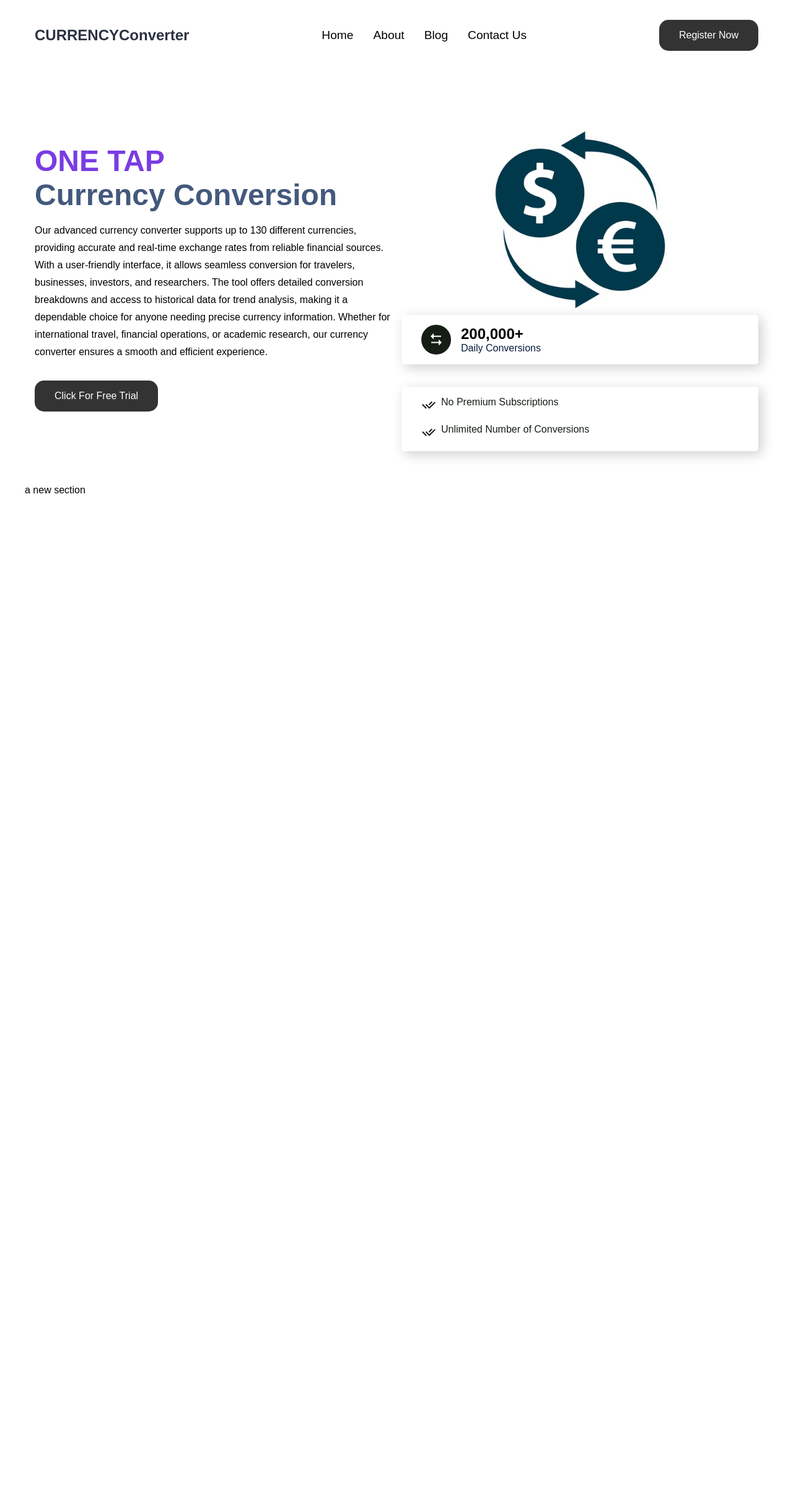
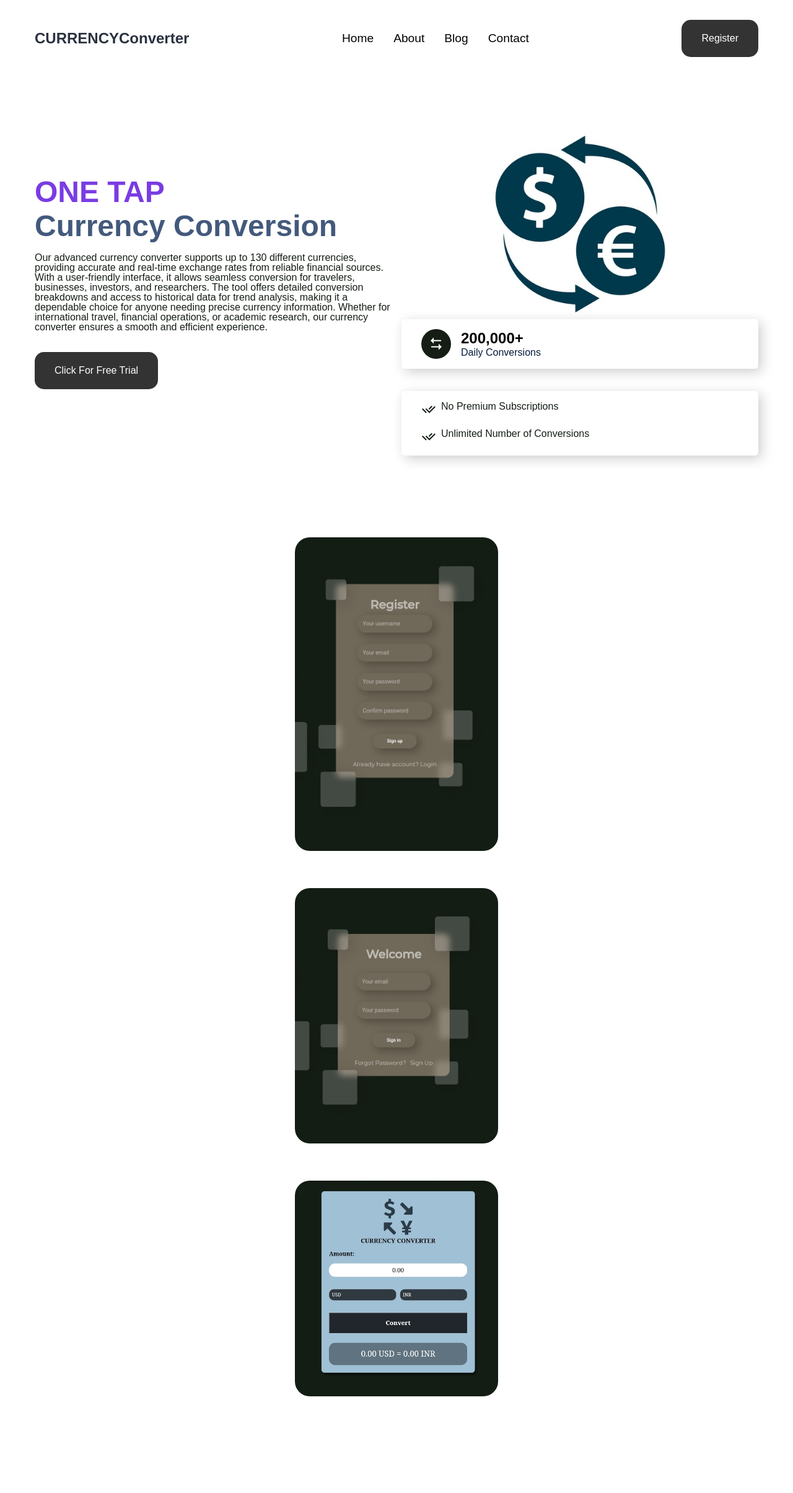
Before and after one commit to ritchie254/Alx-portfolio, a Flask app: page / in a window 1280 px wide. Shown: the whole page at 62% size. Before the commit the page ends 796 px from the top, so only its background shows below. Run offline with Flask 3, Linux system fonts and the light colour scheme; some web fonts are replaced.

Commit message:
deployment

```diff
--- a/static/styles/home.css
+++ b/static/styles/home.css
@@ -11,7 +11,7 @@ body {
 }
 
 .btn {
-	padding: 1rem 2rem;
+	padding: 1.3rem 2rem;
 	outline: none;
 	border: none;
 	font-size: 1rem;
@@ -102,8 +102,8 @@ nav {
 
 .content p {
 	margin-bottom: 2rem;
-	color: #000;
-	line-height: 1.75rem;
+	color: #141d14;
+	line-height: 1rem;
 }
 
 .image {
@@ -185,3 +185,153 @@ nav {
 	font-size: 1.5rem;
 	color: #141d14;
 }
+
+.all {
+	display: grid;
+	place-items: center;
+	margin-inline: 1.5rem;
+	padding-block: 5rem;
+}
+
+.card_container {
+	display: grid;
+	row-gap: 3.5rem;
+}
+
+.card_article {
+	position: relative;
+	/*overflow: hidden*/
+}
+
+.card_img {
+	width: 328px;
+	border-radius: 1.5rem;
+}
+
+.card_data {
+	width: 280px;
+	background-color: #fff;
+	padding: 1.5rem 2rem;
+	box-shadow: 0 8px 24px hsla(0, 0%, 0%, 0.15);
+	border-radius: 1rem;
+	position: absolute;
+	bottom: -9rem;
+	left: 0;
+	right: 0;
+	margin-inline: auto;
+	opacity: 0;
+	transition: opacity 1s 1s;
+}
+
+.card_description {
+	display: block;
+	font-size: 1rem;
+	margin-bottom: .25rem;
+}
+
+.card-title {
+	font-size: 1.3rem;
+	font-weight: 500;
+	color: #141d14;
+	margin-bottom: .75rem;
+}
+
+.card_button {
+	text-decoration: none;
+	font-size: .8rem;
+	font-weight: 500;
+	color: rgba(255,0,0,0.7);
+}
+
+.card_button:hover {
+	text-decoration: underline;
+}
+
+.card_article:hover .card_data {
+	animation: show-data 1s forwards;
+	opacity: 1;
+	transition: opacity .3s;
+}
+
+.card_article:hover {
+	animation: remove-overflow 2s forwards;
+}
+
+.card_article:not(:hover) {
+	animation: remove-overflow 2s forwards;
+}
+
+.card_article:not(:hover) .card_data{
+	        animation: remove-data 1s forwards;
+}
+
+@keyframes show-data {
+	50% {
+		transform: translateY(-10rem);
+	}
+	100% {
+		transform: translateY(-7rem);
+	}
+}
+
+@keyframes remove-overflow {
+	to {
+		overflow: initial;
+	}
+}
+
+@keyframes remove-data {
+	0% {
+		transform: translateY(-7rem);
+	}
+	50% {
+		transform: translateY(-10rem);
+	}
+	100% {
+		transform: translateY(.5rem);
+	}
+}
+
+@keyframes show-overflow {
+	0% {
+		overflow: initial;
+		pointer-events: none;
+	}
+	50% {
+		overflow: hidden;
+	}
+i
+
+@media screen and (max-width: 340px) {
+	.all {
+		margin-inline: 1rem;
+	}
+	.card_data {
+		width: 250px;
+		padding: 1rem;
+	}
+}
+
+@media screen and (max-width: 760px) {
+	.card_container {
+		grid-template-columns: repeat(2, 1fr);
+		column-gap: 1.5rem;
+	}
+}
+
+@media screen and (max-width: 1120px) {
+	.all {
+		height: 100vh;
+	}
+
+	.card_container {
+		grid-template-columns: repeat(3, 1fr);
+	}
+	.card_img {
+		width: 340px;
+	}
+	.card_data {
+		width: 316px;
+		padding-inline: 2.5rem;
+	}
+}
--- a/templates/about.html
+++ b/templates/about.html
@@ -19,7 +19,9 @@
 				</ul>
 				<button class="btn"><a href="{{ url_for('signup') }}">Register Now</a></button>
 			</nav>
-			rrfgggg
+			<div class="all">
+
+			</div>
 		</div>
 	</body>
 </html>
--- a/templates/index.html
+++ b/templates/index.html
@@ -15,9 +15,9 @@
 					<li class="link"><a href="{{ url_for('home') }}">Home</a></li>
 					<li class="link"><a href="{{ url_for('about') }}">About</a></li>
 					<li class="link"><a href="#">Blog</a></li>
-					<li class="link"><a href="#">Contact Us</a></li>
+					<li class="link"><a href="#">Contact</a></li>
 				</ul>
-				<button class="btn"><a href="{{ url_for('signup') }}">Register Now</a></button>
+				<button class="btn"><a href="{{ url_for('signup') }}">Register</a></button>
 			</nav>
 			<header class="header">
 				<div class="content">
@@ -51,7 +51,28 @@
 					</div>
 				</div>
 			</header>
-			a new section
+			<div class="all">
+				<div class="card_container">
+					<article class="card_article">
+						<img src="../static/images/1.jpg" class ="card_img">
+						<div class="card_data">
+							<span class="card_description">A sign up page for a user to create an account and also login if account already exists</span>
+							<h2 class="card_title">SIGN UP PAGE</h2>
+							<a href="#" class="card_button">Signup</a>
+						</div>
+					</article>
+					<article class="card_article">
+						<img src="../static/images/2.jpg" class ="card_img">                                                                                                                            <div class="card_data">
+							<span class="card_description">A log8n page if the user already has an account</span>                                                                                                                                          <h2 class="card_title">LOGIN PAGE</h2>
+							<a href="#" class="card_button">Login</a>                                                                                                                                    </div>
+					</article>
+					<article class="card_article">
+						<img src="../static/images/3.jpg" class ="card_img">                                                                                                                            <div class="card_data">
+							<span class="card_description">The actual currency converter application</span>                                                                                                                                          <h2 class="card_title">CURRENCY CONVERTER</h2>
+							<a href="#" class="card_button">Free Trial</a>                                                                                                                                    </div>
+					</article>
+				</div>
+			<div>
 		</div>
 	</body>
 </html>
```
Also changed, not shown: static/images/1.jpg, static/images/2.jpg (added), static/images/3.jpg (added).
